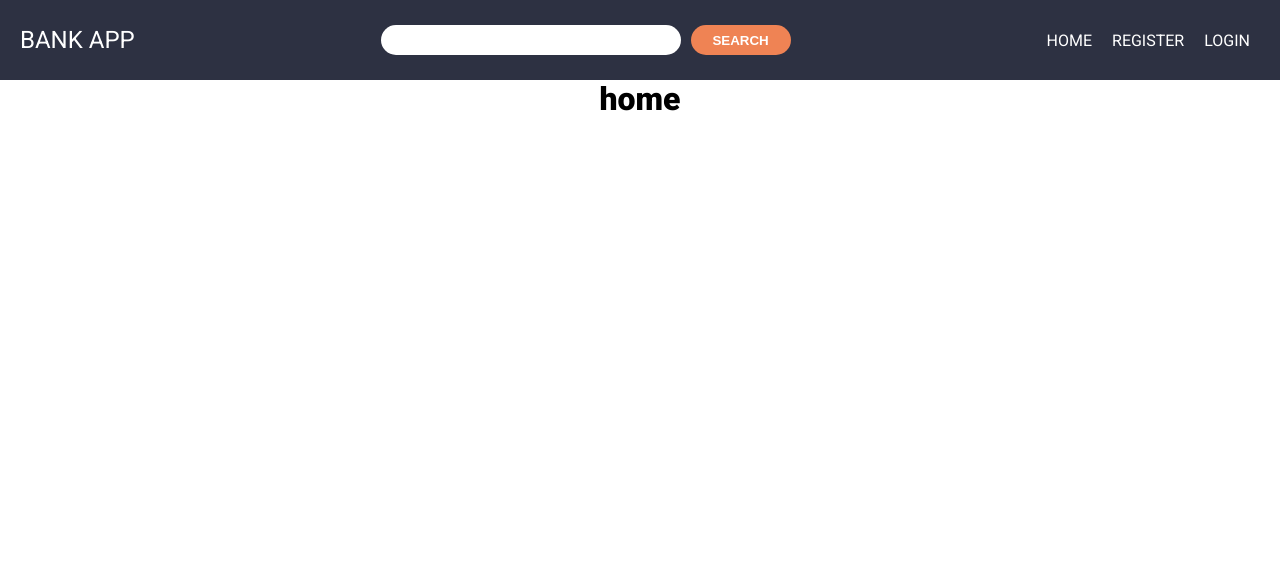
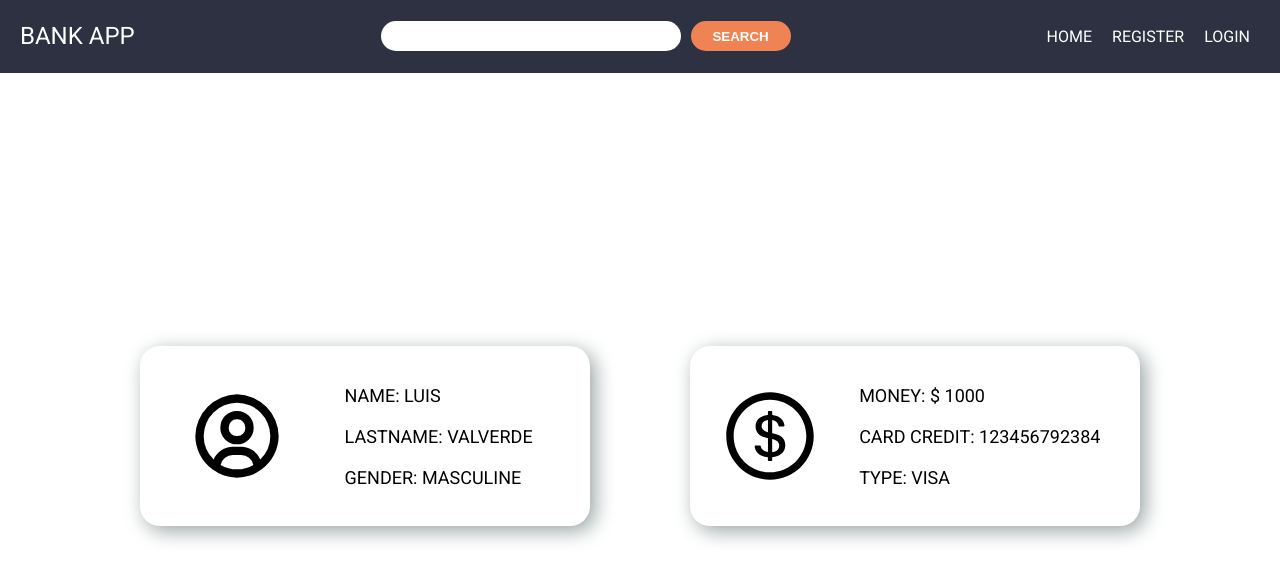
Before and after one commit to luisvalverd/fronend-bank, a React (Create React App) app: page / in a window 1280 px wide. Shown: the top 580 px of the page. Built offline with nearby package versions, Linux system fonts and the light colour scheme.

Commit message:
modify home and add stayles in two card with datas user

```diff
--- a/package.json
+++ b/package.json
@@ -8,6 +8,7 @@
     "@testing-library/user-event": "^12.8.3",
     "react": "^17.0.2",
     "react-dom": "^17.0.2",
+    "react-icons": "^4.2.0",
     "react-router-dom": "^5.3.0",
     "react-scripts": "4.0.3",
     "web-vitals": "^1.1.2"
--- a/src/App.js
+++ b/src/App.js
@@ -48,7 +48,14 @@ function App() {
             <Login />
           </Route>
           <Route path="/">
-            <Home />
+            <Home
+							name="luis"
+							lastname="valverde"
+							gender="masculine"
+							money="1000"
+							cardCredit="123456792384"
+							typeCardCredit="visa"
+							/>
           </Route>
         </Switch>
       </Router>
--- /dev/null
+++ b/src/components/styles/home.css
@@ -0,0 +1,80 @@
+.body {
+	width: 100%;
+	height: 100%;
+
+	padding: 0;
+	margin: 0;
+
+	display: flex;
+	flex-wrap: wrap;
+	justify-content: space-evenly;
+}
+
+.card-data-user {
+	display: flex;
+
+	width: 450px;
+	height: 180px;
+	border-radius: 20px;
+	background: #fff;
+	color: #000;
+	margin-right: 50px;
+
+	justify-content: space-evenly;
+	align-items: center;
+	box-shadow: 5px 5px 20px #99a3a4;
+}
+
+@media screen and (max-width: 1040px) {
+	.card-data-user{
+		margin-right: 0;
+		margin-bottom: 20px;
+	}
+}
+
+.data label {
+	font-size: large;
+	text-transform: uppercase;
+}
+
+.data {
+	list-style: none;
+	margin: 10px;
+}
+
+.card-user-bank {
+	display: flex;
+
+	width: 450px;
+	height: 180px;
+	background: #fff;
+	border-radius: 20px;
+	color: #000;
+	margin-left: 50px;
+
+	justify-content: space-evenly;
+	align-items: center;
+	box-shadow: 5px 5px 20px #99a3a4;
+}
+
+@media screen and (max-width: 1024px) {
+	.card-user-bank {
+		margin-left: 0;
+		margin-top: 20px;
+	}
+}
+.datas-bank-user ul li{
+	list-style: none;
+	margin: 10px;
+}
+
+.datas-bank-user ul li label{
+	font-size: large;
+	text-transform: uppercase;
+}
+
+.content-data {
+	display: flex;
+	flex-direction: column;
+	text-align:	justify;
+}
--- a/src/routers/home.js
+++ b/src/routers/home.js
@@ -1,11 +1,49 @@
 import { Component } from "react";
+import { BiUserCircle } from "react-icons/bi";
+import "../components/styles/home.css";
+import { AiOutlineDollarCircle } from "react-icons/ai";
 
 export default class Home extends Component {
-  render() {
-    return (
-      <div>
-        <h1>home</h1>
-      </div>
-    );
-  }
+	render() {
+		const styles = { width: "100px", height: "100px" };
+		return (
+			<div className="body">
+				<div className="card-data-user">
+					<BiUserCircle style={styles} />
+					<div className="datas-user">
+						<ul className="content-data">
+							<li className="data">
+								<label className="name-user">name:  {this.props.name} </label>
+							</li>
+							<li className="data">
+								<label className="lastname-user">lastname: {this.props.lastname} </label>
+							</li>
+							<li className="data">
+								<label className="gender-user">gender: {this.props.gender} </label>
+							</li>
+						</ul>
+					</div>
+				</div>
+				<div className="card-user-bank">
+					<AiOutlineDollarCircle style={styles} />
+					<div className="datas-bank-user">
+						<ul className="content-data">
+							<li>
+								<label>money: $ {this.props.money} </label>
+							</li>
+							<li>
+								<label>card credit: {this.props.cardCredit} </label>
+							</li>
+							<li>
+								<label>type: {this.props.typeCardCredit} </label>
+							</li>
+						</ul>
+					</div>
+				</div>
+				<div className="transactions-user">
+
+				</div>
+			</div>
+		);
+	}
 }
```
